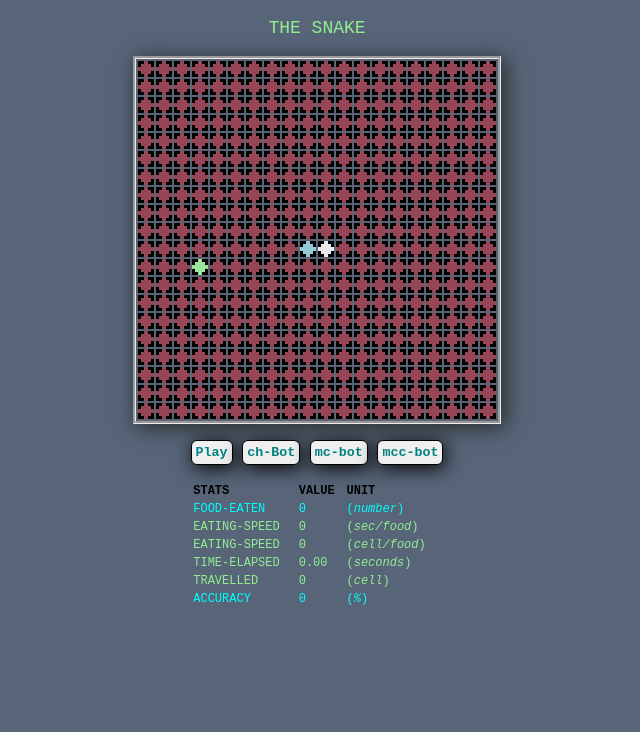
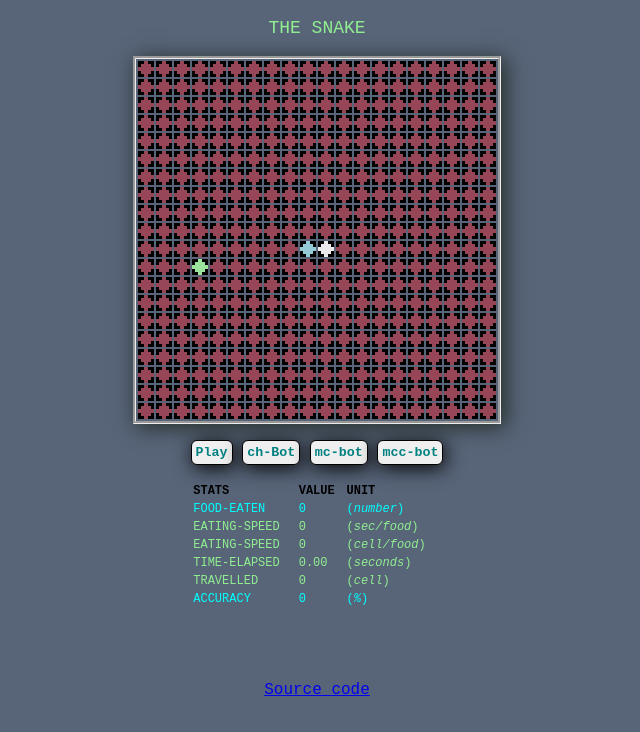
Before and after one commit to bimlu/snake-with-bots, a plain HTML site: page index.html in a window 1280 px wide. Shown: the whole page, without its empty margins (323-963 px from the left). Drawn offline with Linux system fonts and the light colour scheme.

Commit message:
Update index.html

```diff
--- a/index.html
+++ b/index.html
@@ -66,6 +66,11 @@
 
     </table>
 
+
+    <br></br>
+    <br></br>
+    <a href="https://github.com/bimlu/the-snake">Source code</a>
+
     <script type="text/javascript" src="game.js"></script>
     <script type="text/javascript" src="graph.js"></script>
     <script type="text/javascript" src="bot.js"></script>
```
